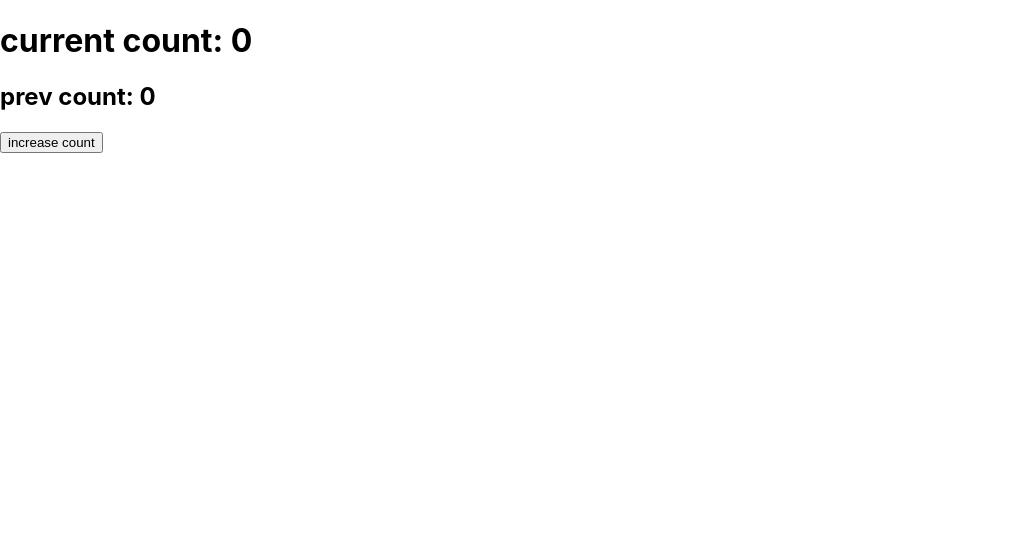
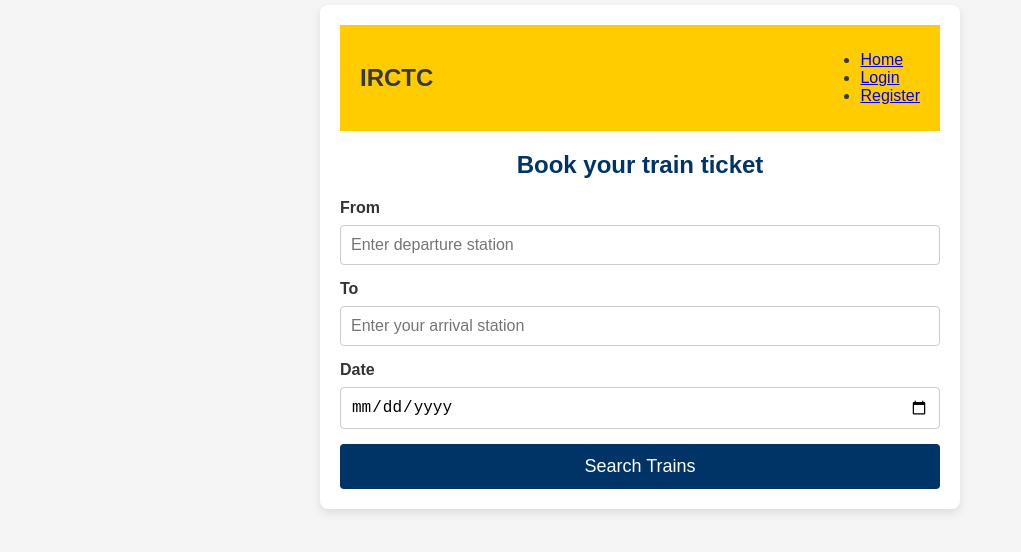
Before and after one commit to prikshit8/react, a React (Create React App) app: page / in a window 1280 px wide. Shown: the top 552 px of the page, without its empty margins (0-1021 px from the left). Built offline with nearby package versions, Linux system fonts and the light colour scheme.

Commit message:
useForm custom hook

```diff
--- a/src/App.js
+++ b/src/App.js
@@ -1,4 +1,5 @@
 import "./App.css";
+import HomePage from "./Components/Homepage/HomePage";
 import UsePrevComp from "./Components/UsePrevComp/UsePrevComp";
 
 function App() {
@@ -7,7 +8,7 @@ function App() {
   // const prevCount = usePrev(count);
   return (
     <div>
-      <UsePrevComp />
+      <HomePage />
       {/* <h1>Current Count: {count}</h1>
       <h2>Prev Count: {prevCount}</h2>
       <button onClick={()=>setCount(count+1)}>Increase Count</button> */}
--- a/src/Components/Homepage/HomePage.js
+++ b/src/Components/Homepage/HomePage.js
@@ -1,16 +1,17 @@
 import { useState } from "react";
 import styles from "./Homepage.module.css";
-import Navbar from "./Navbar";
-import NavbarClass from "./NavbarClass";
+import { useForm } from "../../hooks/useForm";
+import Navbar from "../Navbar/Navbar";
 
 const HomePage = () => {
-  const [formData, setFormData] = useState({ from: "", to: "", date: "" });
+  // const [formData, setFormData] = useState({ from: "", to: "", date: "" });
+  const [formData, setFormData] = useForm({ from: "", to: "", date: "" });
 
-  const handleChange = (e) => {
-    const { id, value } = e.target;
-    setFormData({ ...formData, [id]: value });
-  };
-
+  // const handleChange = (e) => {
+  //   const { id, value } = e.target;
+  //   setFormData({ ...formData, [id]: value });
+  // };
+  // const [form,setForm] = useForm({ from: "", to: "", date: "" });
   // let name = "ajay";
   // let obj = {
   //   [name]: 'he is good boy',
@@ -26,7 +27,7 @@ const HomePage = () => {
       <Navbar />
       <h2 className={styles.heading}>Book your train ticket</h2>
       <form onSubmit={handleSubmit}>
-        <div className={styles['form-group']}>
+        <div className={styles["form-group"]}>
           <label htmlFor="from">From</label>
           <input
             type="text"
@@ -34,10 +35,10 @@ const HomePage = () => {
             placeholder="Enter departure station"
             required
             value={formData.from}
-            onChange={handleChange}
+            onChange={setFormData}
           />
         </div>
-        <div className={styles['form-group']}>
+        <div className={styles["form-group"]}>
           <label htmlFor="to">To</label>
           <input
             type="text"
@@ -45,20 +46,22 @@ const HomePage = () => {
             placeholder="Enter your arrival station"
             required
             value={formData.to}
-            onChange={handleChange}
+            onChange={setFormData}
           />
         </div>
-        <div className={styles['form-group']}>
+        <div className={styles["form-group"]}>
           <label htmlFor="date">Date</label>
           <input
             type="date"
             id="date"
             required
             value={formData.date}
-            onChange={handleChange}
+            onChange={setFormData}
           />
         </div>
-        <button type="submit" className={styles.submitButton}>Search Trains</button>
+        <button type="submit" className={styles.submitButton}>
+          Search Trains
+        </button>
       </form>
     </div>
   );
--- /dev/null
+++ b/src/hooks/useForm.js
@@ -0,0 +1,10 @@
+import { useState } from "react";
+
+export const useForm = (initialState) => {
+  const [formData, setFormData] = useState(initialState);
+  const handleChange = (e) => {
+    const { id, value } = e.target;
+    setFormData({ ...formData, [id]: value });
+  };
+  return [formData, handleChange];
+};
```
